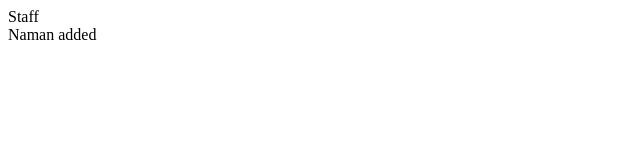
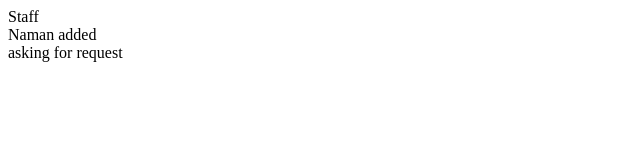
Before and after one commit to JBzZoN/Bookstack, a React (Vite) app in the folder client/: page /staff in a window 1280 px wide. Shown: the top 160 px of the page, without its empty margins (0-640 px from the left). Built offline with nearby package versions, Linux system fonts and the light colour scheme.

Commit message:
testing permission

```diff
--- a/client/src/pages/staff/home/home.jsx
+++ b/client/src/pages/staff/home/home.jsx
@@ -6,6 +6,7 @@ function StaffHome() {
     <div>
       <div>Staff</div>
       <div>Naman added</div>
+      <div>asking for request</div>
       <Outlet/>
     </div>
   )
```
